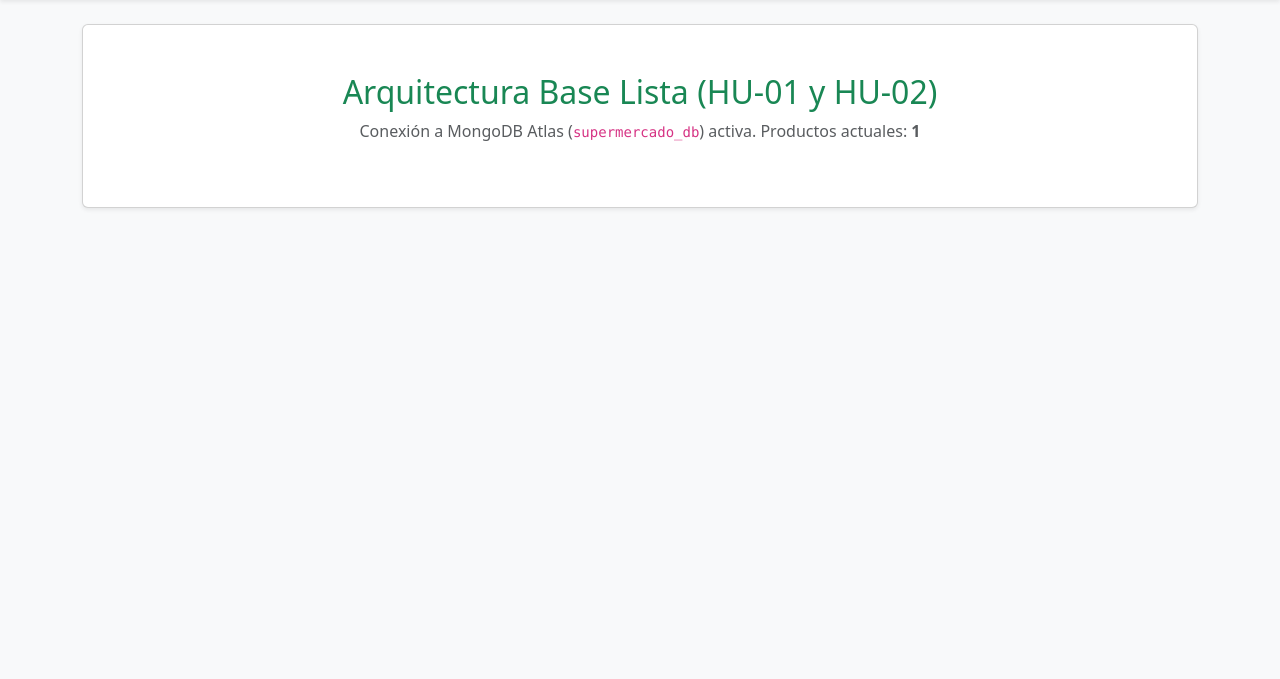
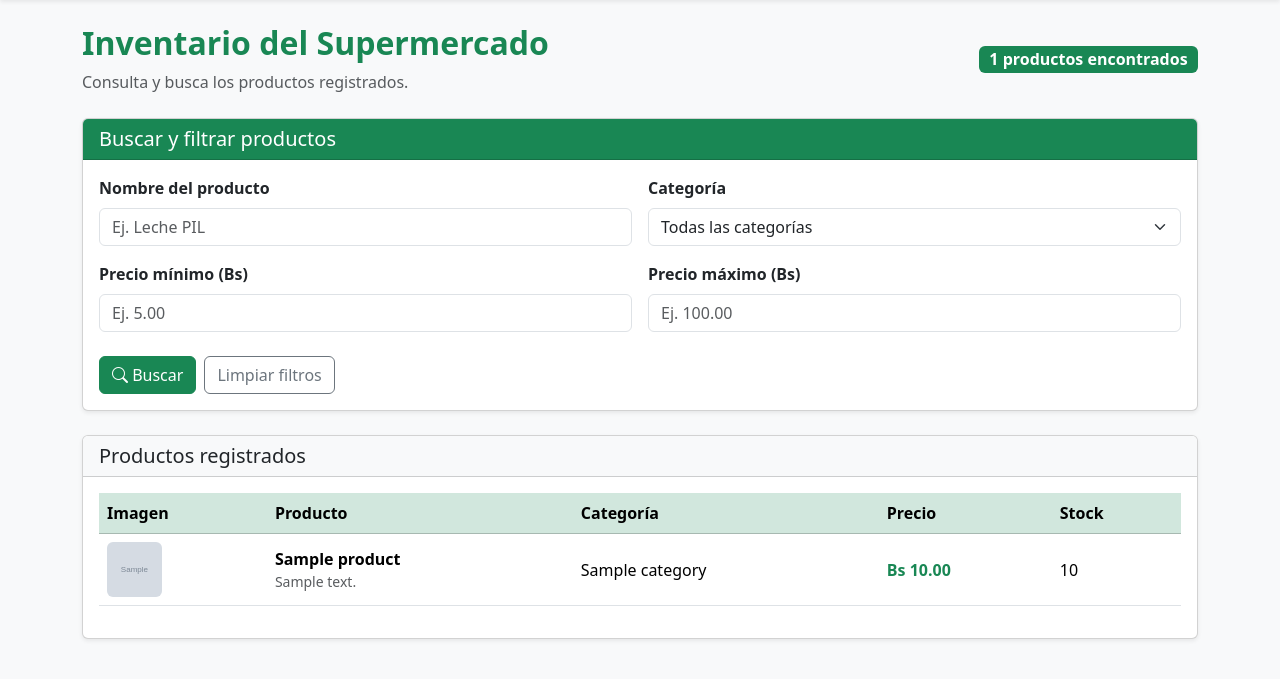
Before and after one commit to marsaaavedra/GrupoAlegria-, a Flask app: page /products in a window 1280 px wide. Shown: the part 56-735 px from the top of the page. Run offline with Flask 3, Linux system fonts and the light colour scheme; grey boxes marked "Sample" are stand-in pictures; a database or web service that is not in the repository returns one stand-in record (values such as "Sample title").

Commit message:
feat: implementar busqueda, filtros y datos de ejemplo

```diff
--- a/routes/products.py
+++ b/routes/products.py
@@ -9,11 +9,70 @@ db = dbase.dbConnection()
 # ==============================================================================
 # SECCIÓN INTEGRANTE 1 (HU-04) & INTEGRANTE 4 (HU-10, HU-11): LISTAR Y FILTRAR
 # ==============================================================================
+
 @products_bp.route('/products', methods=['GET'])
 def list_products():
     products_col = db['products']
-    products_list = list(products_col.find())
-    return render_template('index.html', products=products_list, categories=CATEGORIES)
+
+    # Obtener parámetros de búsqueda
+    name = request.args.get('name', '').strip()
+    category = request.args.get('category', '').strip()
+    min_price = request.args.get('min_price', '').strip()
+    max_price = request.args.get('max_price', '').strip()
+
+    query = {}
+
+    # HU-10: Buscar por nombre
+    if name:
+        import re
+        query['name'] = {
+            '$regex': re.escape(name),
+            '$options': 'i'
+        }
+
+    # HU-10: Filtrar por categoría
+    if category:
+        if category in CATEGORIES:
+            query['category'] = category
+        else:
+            category = ''
+
+    # HU-11: Filtrar por rango de precio
+    price_filter = {}
+
+    try:
+        if min_price:
+            price_filter['$gte'] = float(min_price)
+
+        if max_price:
+            price_filter['$lte'] = float(max_price)
+
+        if any(value < 0 for value in price_filter.values()):
+            raise ValueError
+
+        if min_price and max_price and float(min_price) > float(max_price):
+            flash('El precio mínimo no puede superar al máximo.', 'warning')
+            price_filter = {}
+
+    except ValueError:
+        flash('Ingresa precios válidos y positivos.', 'warning')
+        price_filter = {}
+
+    if price_filter:
+        query['price'] = price_filter
+
+    # Consultar productos con todos los filtros
+    products_list = list(products_col.find(query).sort('name', 1))
+
+    return render_template(
+        'index.html',
+        products=products_list,
+        categories=CATEGORIES,
+        name=name,
+        category=category,
+        min_price=min_price,
+        max_price=max_price
+    )
 
 
 # ==============================================================================
--- a/templates/index.html
+++ b/templates/index.html
@@ -1,12 +1,192 @@
+
 {% extends 'base.html' %}
 
 {% block title %}Inventario - SuperMarket{% endblock %}
 
 {% block content %}
-<div class="card shadow-sm">
-    <div class="card-body text-center py-5">
-        <h2 class="text-success">Arquitectura Base Lista (HU-01 y HU-02)</h2>
-        <p class="text-muted">Conexión a MongoDB Atlas (<code>supermercado_db</code>) activa. Productos actuales: <strong>{{ products|length }}</strong></p>
+
+<div class="d-flex justify-content-between align-items-center mb-4">
+    <div>
+        <h2 class="text-success fw-bold">Inventario del Supermercado</h2>
+        <p class="text-muted mb-0">Consulta y busca los productos registrados.</p>
+    </div>
+    <span class="badge bg-success fs-6">
+        {{ products|length }} productos encontrados
+    </span>
+</div>
+
+<!-- A10: BUSQUEDA POR NOMBRE Y CATEGORIA -->
+<!-- A11: FILTRO POR RANGO DE PRECIO -->
+
+<div class="card shadow-sm mb-4">
+    <div class="card-header bg-success text-white">
+        <h5 class="mb-0">Buscar y filtrar productos</h5>
+    </div>
+
+    <div class="card-body">
+        <form method="GET" action="{{ url_for('products.list_products') }}">
+
+            <div class="row g-3">
+
+                <!-- Buscar por nombre -->
+                <div class="col-md-6">
+                    <label for="name" class="form-label fw-semibold">
+                        Nombre del producto
+                    </label>
+                    <input
+                        type="text"
+                        class="form-control"
+                        id="name"
+                        name="name"
+                        placeholder="Ej. Leche PIL"
+                        value="{{ name }}"
+                    >
+                </div>
+
+                <!-- Filtrar por categoria -->
+                <div class="col-md-6">
+                    <label for="category" class="form-label fw-semibold">
+                        Categoría
+                    </label>
+
+                    <select
+                        class="form-select"
+                        id="category"
+                        name="category"
+                    >
+                        <option value="">Todas las categorías</option>
+
+                        {% for cat in categories %}
+                        <option value="{{ cat }}"
+                            {% if category == cat %}selected{% endif %}>
+                            {{ cat }}
+                        </option>
+                        {% endfor %}
+                    </select>
+                </div>
+
+                <!-- Precio minimo -->
+                <div class="col-md-6">
+                    <label for="min_price" class="form-label fw-semibold">
+                        Precio mínimo (Bs)
+                    </label>
+                    <input
+                        type="number"
+                        class="form-control"
+                        id="min_price"
+                        name="min_price"
+                        min="0"
+                        step="0.01"
+                        placeholder="Ej. 5.00"
+                        value="{{ min_price }}"
+                    >
+                </div>
+
+                <!-- Precio maximo -->
+                <div class="col-md-6">
+                    <label for="max_price" class="form-label fw-semibold">
+                        Precio máximo (Bs)
+                    </label>
+                    <input
+                        type="number"
+                        class="form-control"
+                        id="max_price"
+                        name="max_price"
+                        min="0"
+                        step="0.01"
+                        placeholder="Ej. 100.00"
+                        value="{{ max_price }}"
+                    >
+                </div>
+
+            </div>
+
+            <div class="d-flex gap-2 mt-4">
+                <button type="submit" class="btn btn-success">
+                    <i class="bi bi-search"></i> Buscar
+                </button>
+
+                <a href="{{ url_for('products.list_products') }}"
+                   class="btn btn-outline-secondary">
+                    Limpiar filtros
+                </a>
+            </div>
+
+        </form>
     </div>
 </div>
+
+<!-- LISTADO DE PRODUCTOS: INTEGRANTE 1 -->
+
+<div class="card shadow-sm">
+    <div class="card-header bg-light">
+        <h5 class="mb-0">Productos registrados</h5>
+    </div>
+
+    <div class="card-body">
+
+        {% if products %}
+
+        <div class="table-responsive">
+            <table class="table table-hover align-middle">
+
+                <thead class="table-success">
+                    <tr>
+                        <th>Imagen</th>
+                        <th>Producto</th>
+                        <th>Categoría</th>
+                        <th>Precio</th>
+                        <th>Stock</th>
+                    </tr>
+                </thead>
+
+                <tbody>
+                    {% for product in products %}
+                    <tr>
+                        <td>
+                            <img
+                                src="{{ product.image or '/static/img/default-product.png' }}"
+                                alt="{{ product.name }}"
+                                width="55"
+                                height="55"
+                                class="rounded"
+                                style="object-fit: cover;"
+                            >
+                        </td>
+
+                        <td>
+                            <strong>{{ product.name }}</strong>
+                            <div class="small text-muted">
+                                {{ product.description }}
+                            </div>
+                        </td>
+
+                        <td>{{ product.category }}</td>
+
+                        <td class="fw-semibold text-success">
+                            Bs {{ "%.2f"|format(product.price) }}
+                        </td>
+
+                        <td>{{ product.stock }}</td>
+                    </tr>
+                    {% endfor %}
+                </tbody>
+
+            </table>
+        </div>
+
+        {% else %}
+
+        <div class="text-center py-5">
+            <h5 class="text-muted">No se encontraron productos</h5>
+            <p class="text-muted mb-0">
+                Intenta modificar los criterios de búsqueda.
+            </p>
+        </div>
+
+        {% endif %}
+
+    </div>
+</div>
+
 {% endblock %}
```
Also changed, not shown: seed_products.py (added, +44 -0 lines), README.md.
